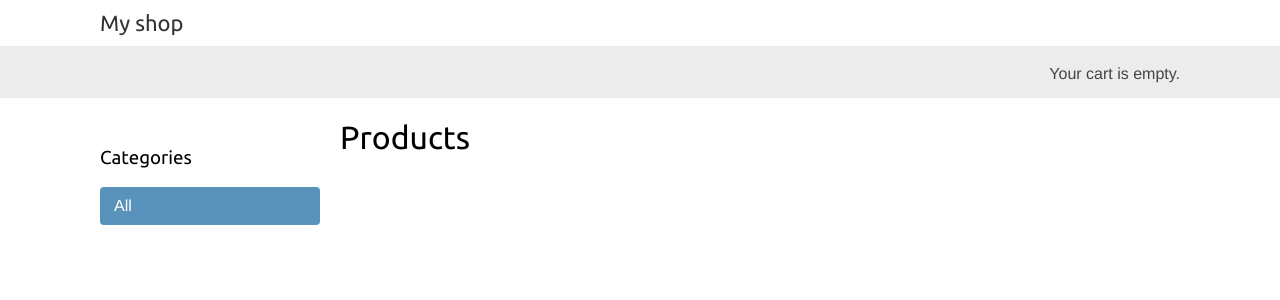
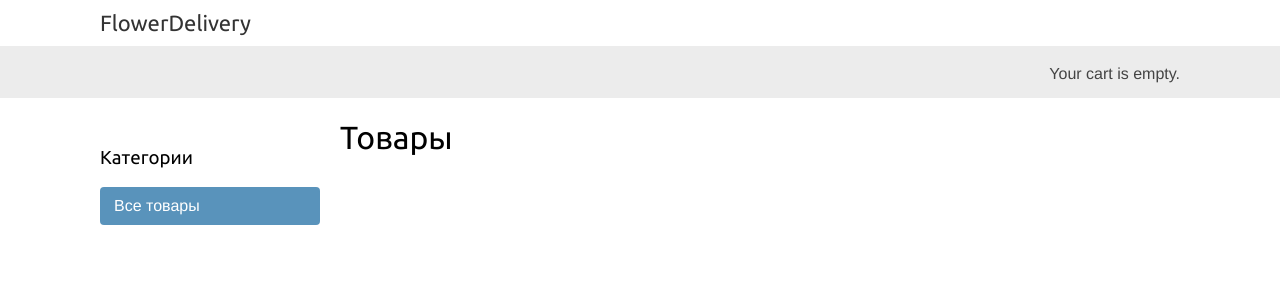
Before and after one commit to Anatolium/OnlineStoreCourseProject, a Django app: page / in a window 1280 px wide. Shown: the top 300 px of the page. Run offline with Django 5.2, Linux system fonts and the light colour scheme; data that the repository does not hold is empty.

Commit message:
Stage 1 completed

```diff
--- a/FlowerDelivery/shop/templates/shop/base.html
+++ b/FlowerDelivery/shop/templates/shop/base.html
@@ -3,12 +3,12 @@
 <html>
   <head>
     <meta charset="utf-8" />
-    <title>{% block title %}My shop{% endblock %}</title>
+    <title>{% block title %}FlowerDelivery{% endblock %}</title>
     <link href="{% static 'css/base.css' %}" rel="stylesheet">
   </head>
   <body>
     <div id="header">
-      <a href="/" class="logo">My shop</a>
+      <a href="/" class="logo">FlowerDelivery</a>
     </div>
     <div id="subheader">
       <div class="cart">
--- a/FlowerDelivery/shop/templates/shop/product/list.html
+++ b/FlowerDelivery/shop/templates/shop/product/list.html
@@ -2,15 +2,15 @@
 {% load static %}
 
 {% block title %}
-  {% if category %}{{ category.name }}{% else %}Products{% endif %}
+  {% if category %}{{ category.name }}{% else %}Каталог{% endif %}
 {% endblock %}
 
 {% block content %}
   <div id="sidebar">
-    <h3>Categories</h3>
+    <h3>Категории</h3>
     <ul>
       <li {% if not category %}class="selected"{% endif %}>
-        <a href="{% url 'shop:product_list' %}">All</a>
+        <a href="{% url 'shop:product_list' %}">Все товары</a>
       </li>
       {% for c in categories %}
         <li {% if category.slug == c.slug %}class="selected"{% endif %}>
@@ -20,7 +20,7 @@
     </ul>
   </div>
   <div id="main" class="product-list">
-    <h1>{% if category %}{{ category.name }}{% else %}Products{% endif %}</h1>
+    <h1>{% if category %}{{ category.name }}{% else %}Товары{% endif %}</h1>
     {% for product in products %}
       <div class="item">
         <a href="{{ product.get_absolute_url }}">
@@ -28,7 +28,7 @@
         </a>
         <a href="{{ product.get_absolute_url }}">{{ product.name }}</a>
         <br>
-        ${{ product.price }}
+        {{ product.price }} ₽
       </div>
     {% endfor %}
   </div>
```
